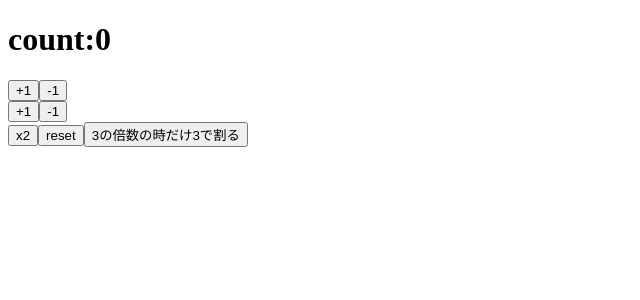
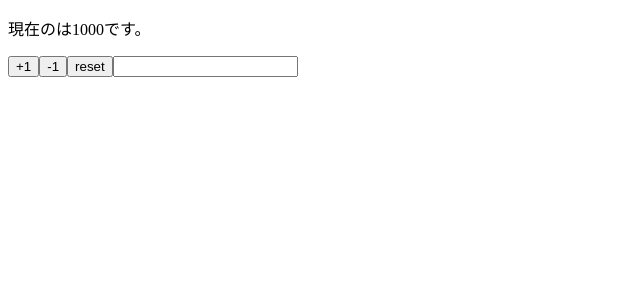
Before and after one commit to ishimori/react-hooks-101, a React (Create React App) app: page / in a window 1280 px wide. Shown: the top 300 px of the page, without its empty margins (0-640 px from the left). Built offline with nearby package versions, Linux system fonts and the light colour scheme.

Commit message:
implement coponent using multiple states

```diff
--- a/src/App.js
+++ b/src/App.js
@@ -1,33 +1,26 @@
 import React , {useState} from 'react'
 
-const App = () => {
-  const [count , setCount] = useState(0)
-  const increment = () => setCount(count+1)
-  const decrement = () => setCount(count-1)
-  const increment2 = () => setCount(previousCount => previousCount+1)
-  const decrement2 = () => setCount(previousCount => previousCount-1)
-  const double = () => setCount(count*2)
-  const reset = () => setCount(0)
-  const dividethree = () => { setCount( previousCount => previousCount % 3 === 0 ? previousCount /3 : previousCount) }
-
+const App = (props) => {
+  const [name, setName] = useState(props.name)
+  const [price, setPrice] = useState(props.price)
+  const reset = () => {
+    setPrice(props.price)
+    setName(props.name)
+  }
   return (
     <>
-      <h1>count:{count}</h1>
-      <div>
-        <button onClick={increment}>+1</button>
-        <button onClick={decrement}>-1</button>
-      </div>
-      <div>
-        <button onClick={increment2}>+1</button>
-        <button onClick={decrement2}>-1</button>
-      </div>
-      <div>
-        <button onClick={double}>x2</button>
-        <button onClick={reset}>reset</button>
-        <button onClick={dividethree}>3の倍数の時だけ3で割る</button>
-      </div>
+      <p>現在の{name}は{price}です。</p>
+      <button onClick={() => setPrice(price + 1)}>+1</button>
+      <button onClick={() => setPrice(price - 1)}>-1</button>
+      <button onClick={reset}>reset</button>
+      <input value={name} onChange={e => setName(e.target.value)} />
     </>
   );
 }
 
+App.defaultProps = {
+  name : '',
+  price : 1000
+}
+
 export default App
```
